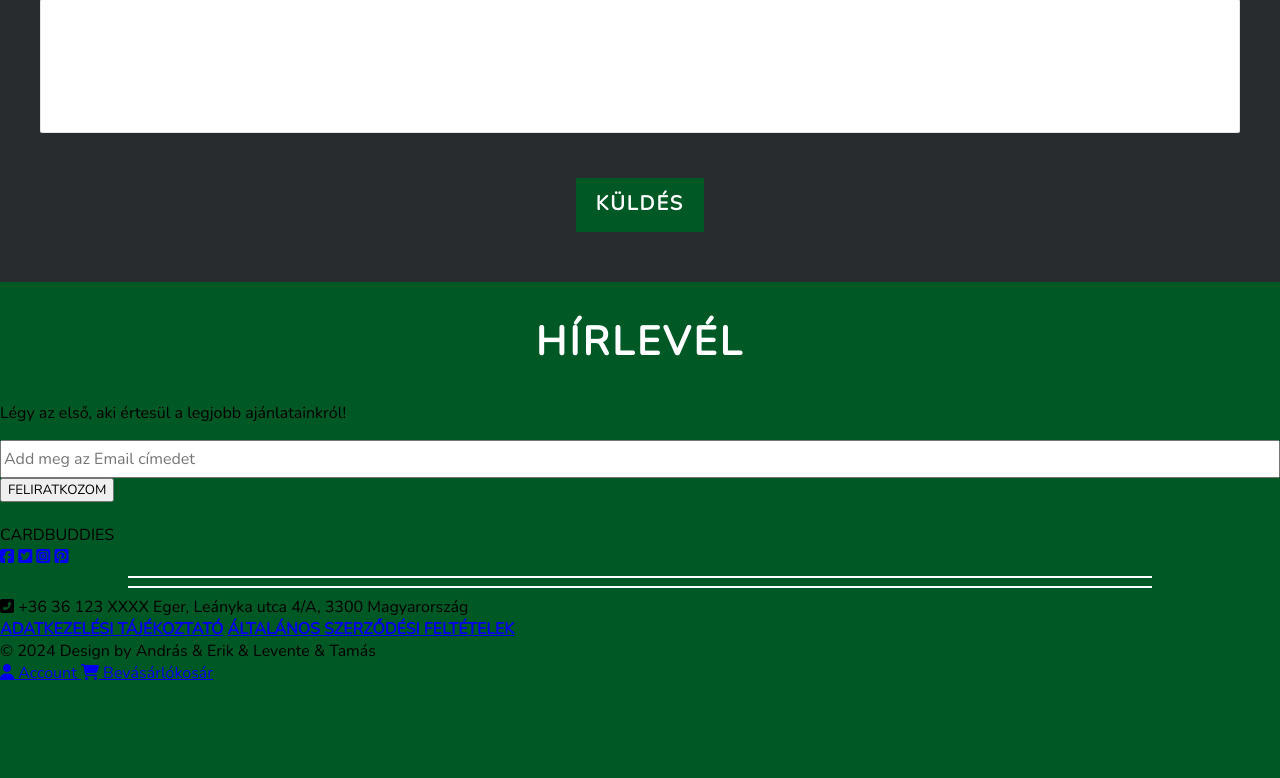
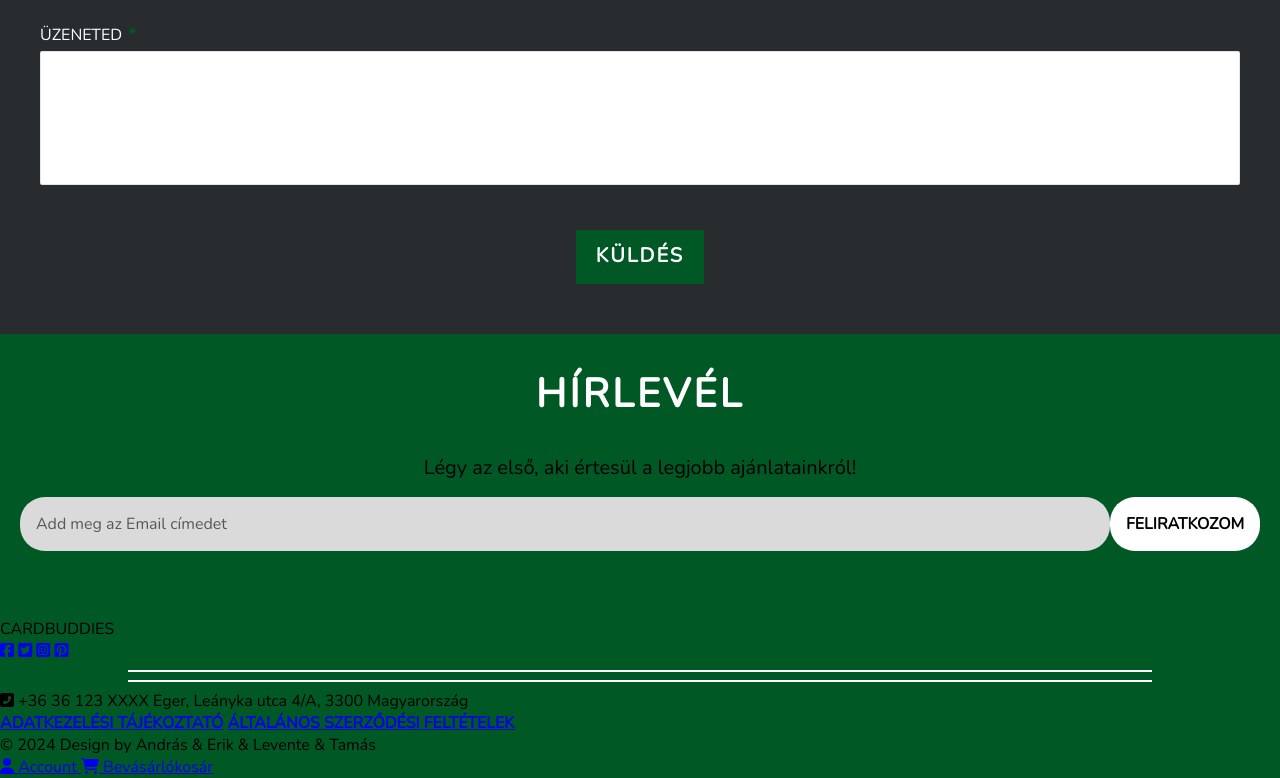
Before and after one commit to EKKE-App-Dev-Lab/CardBuddies, a PHP site: page / in a window 1280 px wide. Shown: the part 3861-4639 px from the top of the page. Before the commit the page ends 4541 px from the top, so only its background shows below. Run offline with PHP 8.4, Linux system fonts and the light colour scheme; some libraries are stand-ins or nearby versions.

Commit message:
E1-001 Hírfolyam css

```diff
--- a/Common.css
+++ b/Common.css
@@ -310,3 +310,118 @@ html, body{
     justify-content: center;
 }
 /* End Kapcsolatfelvétel Form */
+
+/* Start Hírfolyam */
+.newsletter-section .input-error{
+    font-size: 13pt;
+    color: red;
+}
+
+.newsletter-section .send-input-message{
+    font-size: 13pt;
+    color: rgba(0,88,37,255);
+}
+
+.newsletter{
+    text-align: center;
+    padding-bottom: 45px;
+    padding-left: 20px;
+    padding-right: 20px;
+}
+
+.newsletter__description{
+    margin-bottom: 1rem;
+    font-size: 20px;
+    color:black;
+}
+
+.newsletter__form{
+    display: grid;
+    grid-template-columns: 1fr 0fr;
+}
+
+.newsletter__input{
+    border-radius: 25px;
+    outline: none;
+    border: none;
+    color: black;
+    background-color: #dadada;
+    padding: 0 1rem;
+}
+
+.newsletter__form ::placeholder{
+    color: black;
+    opacity: 0.6;
+}
+
+.subscribe-button{
+    display: inline-block;
+    border: none;
+    background-color: white;
+    color: black;
+    padding: 1rem;
+    font-size: 12pt;
+    font-weight: 600;
+    transition: .3s;
+    text-decoration: none;
+}
+
+.subscribe-button:hover{
+    background-color: black;
+
+}
+
+.subscribe-button {
+    border-radius: 25px;
+}
+
+.subscribe-button-container{
+    width: 150px;
+}
+/* End Hírfolyam */
+
+.marketing-container {
+    font-family: Arial, sans-serif;
+    color: #333;
+    margin: 0 auto;
+    max-width: 800px;
+}
+
+.header h1 {
+    color: rgba(0,88,37,255);
+    font-size: 24px;
+}
+
+.header p, .main-content p, .features h2, .features p, .call-to-action h2, .call-to-action p {
+    text-align: justify;
+}
+
+.features h2, .call-to-action h2 {
+    color: #444;
+    margin-top: 20px;
+}
+
+.call-to-action {
+    background-color: #f8f9fa;
+    padding: 15px;
+    text-align: center;
+    border: 1px solid #ddd;
+    border-radius: 5px;
+}
+
+.feature h2 {
+    color: #555;
+    margin-top: 15px;
+}
+
+.feature p {
+    text-align: justify;
+    margin-bottom: 15px;
+}
+
+.contact-info {
+    background-color: #e9ecef;
+    padding: 15px;
+    margin-top: 20px;
+    border-radius: 5px;
+}
```
